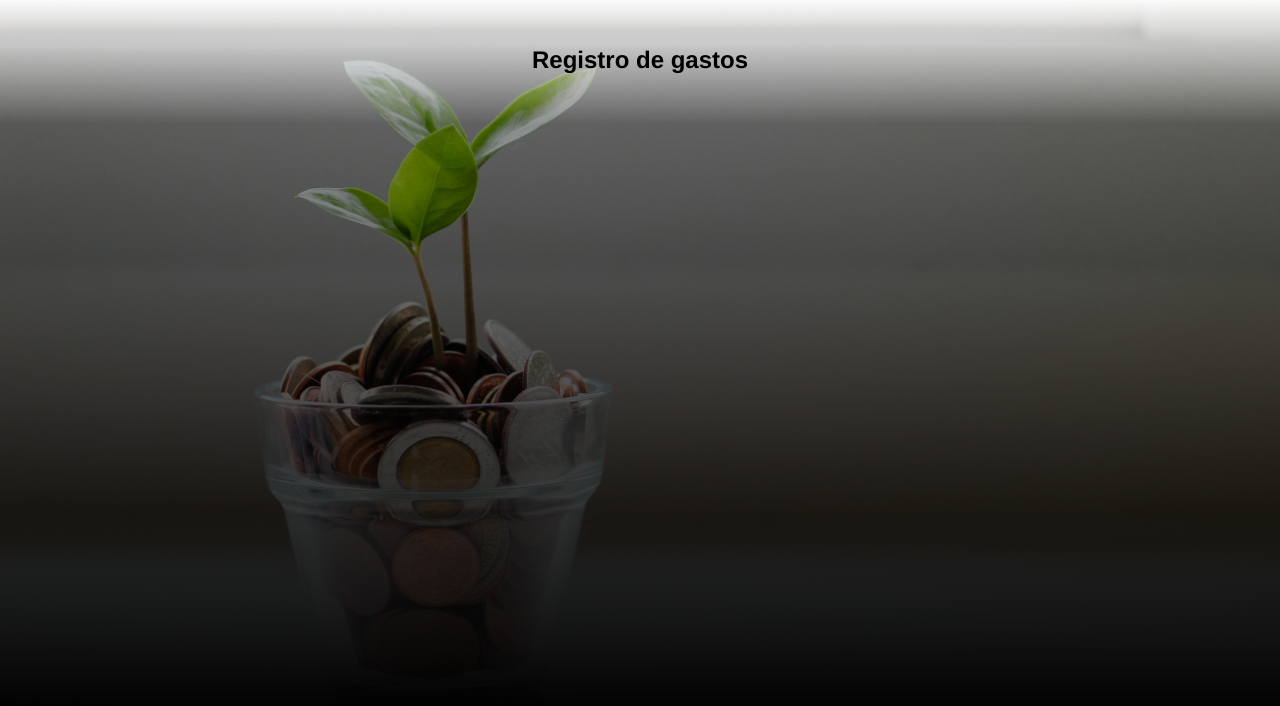
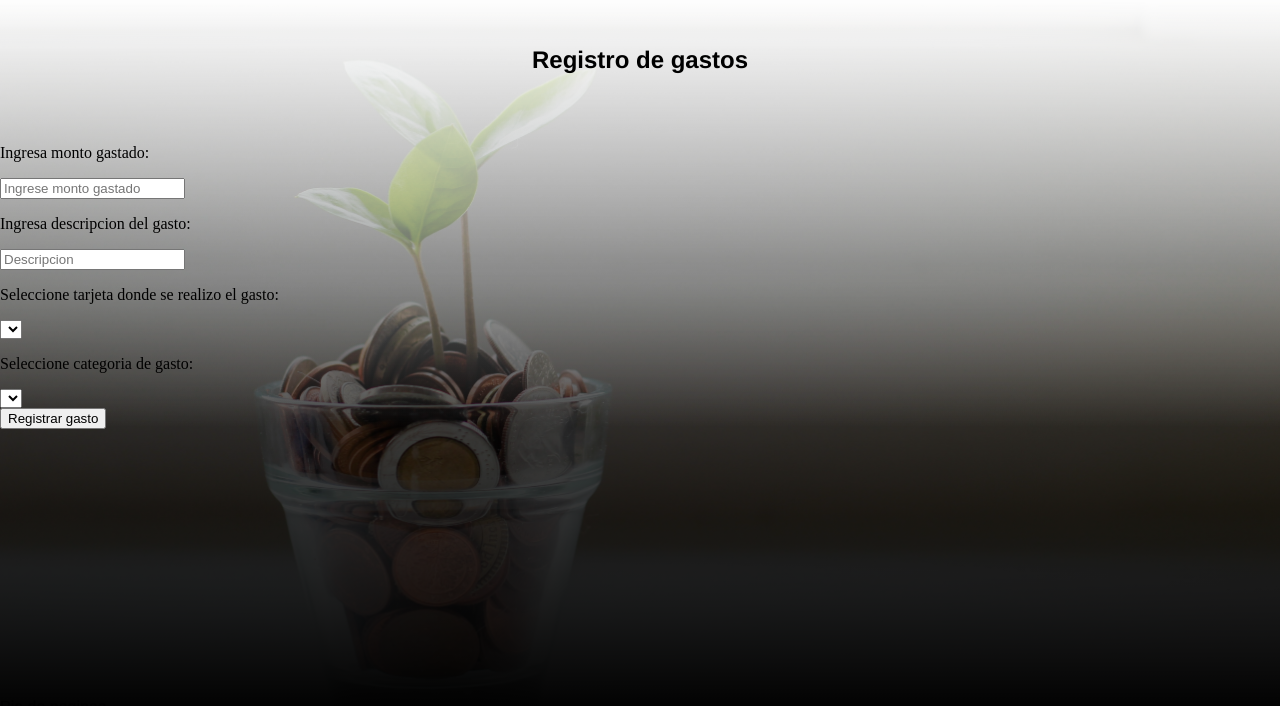
Before and after one commit to jairsilverio999-pixel/mymoney-v0.2, a plain HTML site: page registerGast.html in a window 1280 px wide. Shown: the part 84-790 px from the top of the page. Drawn offline with Linux system fonts and the light colour scheme; a web font is replaced by a local one.

Commit message:
Formulario gastos

```diff
--- a/registerGast.html
+++ b/registerGast.html
@@ -3,9 +3,13 @@
   <head>
     <meta charset="UTF-8" />
     <title>My Money</title>
-    <link rel="icon" href="src/icons/attach_money_green_24dpx.png"/>
+    <link rel="icon" href="src/icons/attach_money_green_24dpx.png" />
     <link rel="stylesheet" href="style/style.css" />
-    <link rel="stylesheet" href="style/header.css">
+    <link rel="stylesheet" href="style/header.css" />
+
+    <!-- Scripts -->
+    <script src="script/inputGast.js" defer></script>
+  </head>
   <body>
     <header>
       <h1 id="title">My Money</h1>
@@ -31,6 +35,30 @@
     <main>
       <section>
         <h2 id="welcome">Registro de gastos</h2>
+        <form>
+          <div>
+            <p>Ingresa monto gastado:</p>
+            <input
+              id="montGast"
+              type="number"
+              placeholder="Ingrese monto gastado"
+              min="0"
+              step="0.01"
+            />
+            <p>Ingresa descripcion del gasto:</p>
+            <input type="text" placeholder="Descripcion" />
+            <p>Seleccione tarjeta donde se realizo el gasto:</p>
+            <select>
+              Tarjetas
+            </select>
+            <p>Seleccione categoria de gasto:</p>
+            <select>
+              Categorias
+            </select>
+          </div>
+          <button onclick="ingGast()">Registrar gasto</button>
+          <p id="totalGasto"></p>
+        </form>
       </section>
     </main>
     <footer>Pie de paginaa</footer>
--- /dev/null
+++ b/script/inputGast.js
@@ -0,0 +1,16 @@
+let gast = [];
+let categories = [];
+let cards = [];
+
+//Se registra el monto
+let totalGast = 0
+function ingGast(){
+    const gast = parseFloat(document.getElementById("montGast").value);
+    totalGast += gast;
+    return totalGast;
+}
+
+function regCategories(params) {
+    const categories =
+
+}
```
Also changed, not shown: registerTarj.html (+3 -2 lines). Lines whose indentation alone changed are shown as unchanged.
